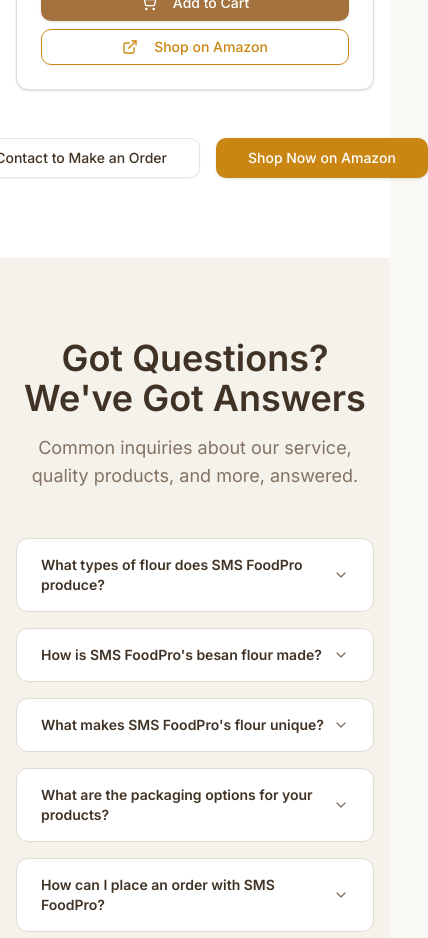
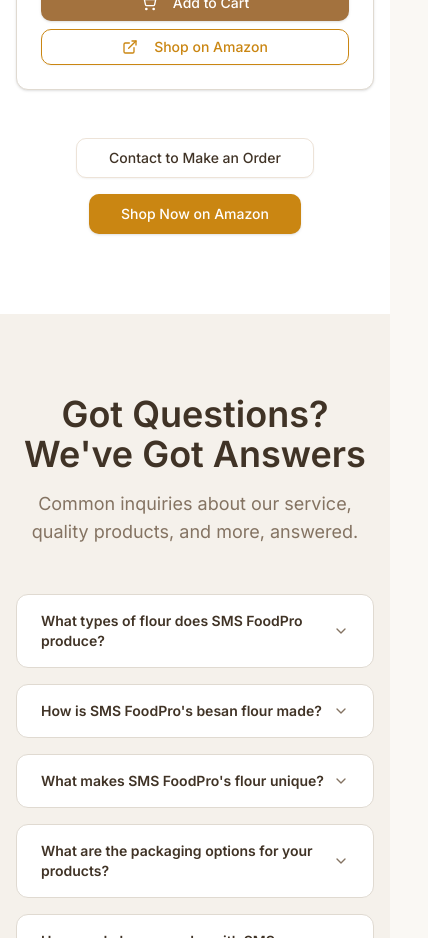
Before and after one commit to netagency28/smsfoodproindustries, a React (Create React App) app: page / in a window 390 px wide. Shown: the part 10220-11158 px from the top of the page, 428 px wide, since content can reach past the window. Built offline with nearby package versions, Linux system fonts and the light colour scheme.

Commit message:
Made a small change to the responsive fix on the home page

```diff
--- a/src/pages/HomePage.jsx
+++ b/src/pages/HomePage.jsx
@@ -365,7 +365,7 @@
             ))}
           </div>
 
-          <div className="flex justify-center gap-4 mt-12">
+          <div className="flex justify-center gap-4 mt-12 flex-row items-center md:flex-row flex-col">
             <Link to="/contact">
               <Button size="lg" variant="outline" className="border-primary/20 hover:bg-primary/5">
                 Contact to Make an Order
```
